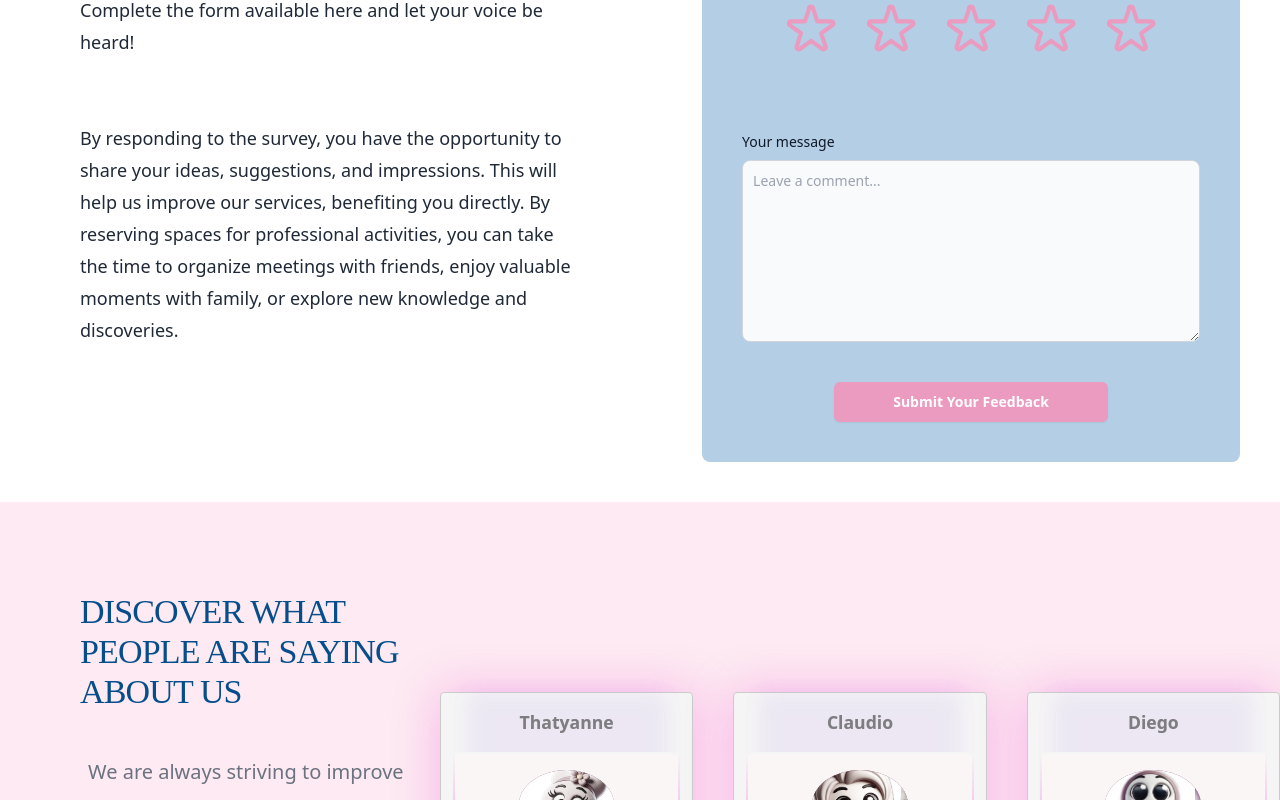
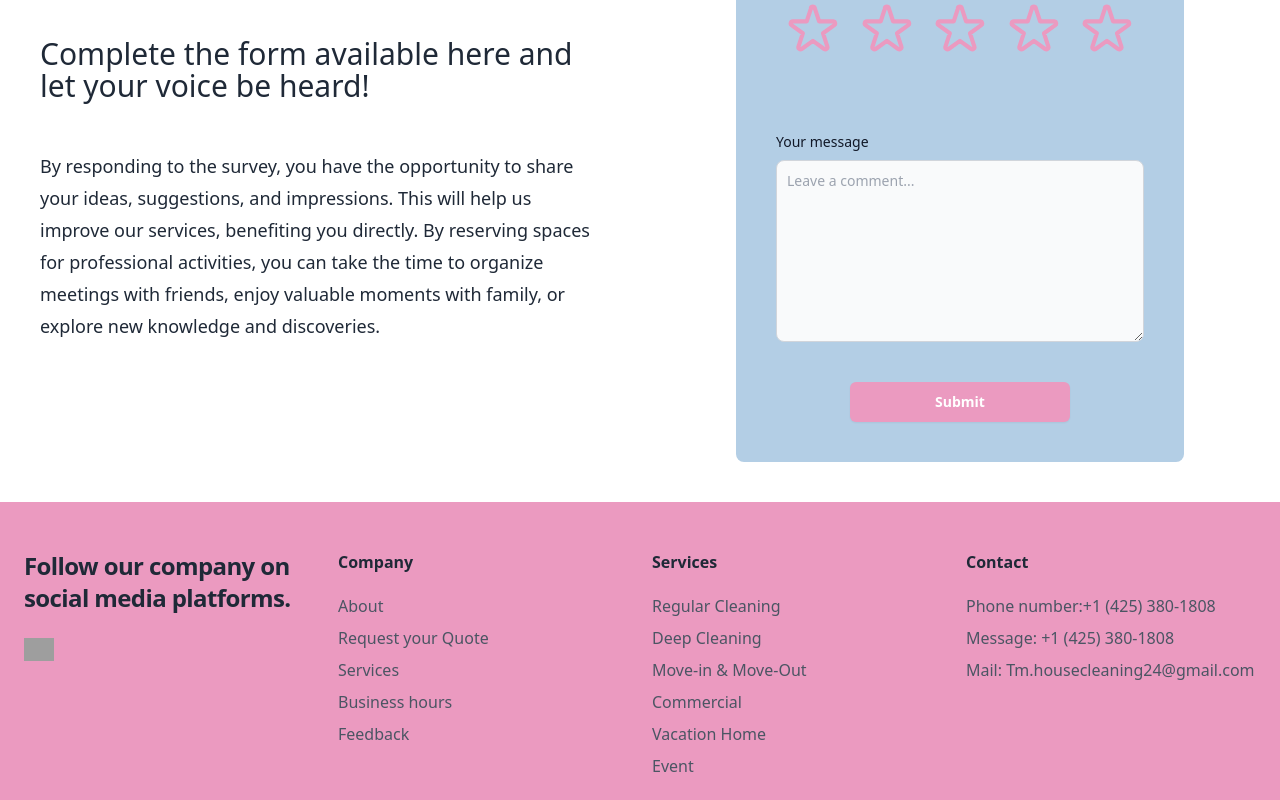
Before and after one commit to Claubis/tm-project-site, a Next.js app: page / in a window 1280 px wide. Shown: the part 6360-7160 px from the top of the page. Built offline with nearby package versions, Linux system fonts and the light colour scheme; grey boxes are pictures that could not be loaded.

Commit message:
criacao dos links

```diff
--- a/src/app/Footer/page.tsx
+++ b/src/app/Footer/page.tsx
@@ -8,7 +8,7 @@ npm install --save @fortawesome/fontawesome-svg-core @fortawesome/free-solid-svg
 import React from 'react';
 import { faEnvelope} from '@fortawesome/free-solid-svg-icons';
 import { FontAwesomeIcon } from '@fortawesome/react-fontawesome';
-
+import Link from 'next/link';
 
 
 export default function Footer() {
@@ -31,11 +31,11 @@ export default function Footer() {
                         <p className="font-semibold text-gray-800 dark:text-white">Company</p>
 
                         <div className="flex flex-col items-start mt-5 space-y-2">
-                            <p className="text-gray-600 transition-colors duration-300 dark:text-gray-300 dark:hover:text-blue-400 hover:underline hover:cursor-pointer hover:text-blue-500">About</p>
-                            <p className="text-gray-600 transition-colors duration-300 dark:text-gray-300 dark:hover:text-blue-400 hover:underline hover:cursor-pointer hover:text-blue-500">Request your Quote</p>
-                            <p className="text-gray-600 transition-colors duration-300 dark:text-gray-300 dark:hover:text-blue-400 hover:underline hover:cursor-pointer hover:text-blue-500">Services</p>
-                            <p className="text-gray-600 transition-colors duration-300 dark:text-gray-300 dark:hover:text-blue-400 hover:underline hover:cursor-pointer hover:text-blue-500">Business hours</p>
-                            <p className="text-gray-600 transition-colors duration-300 dark:text-gray-300 dark:hover:text-blue-400 hover:underline hover:cursor-pointer hover:text-blue-500">Feedback</p>
+                            <p className="text-gray-600 transition-colors duration-300 dark:text-gray-300 dark:hover:text-blue-400 hover:underline hover:cursor-pointer hover:text-blue-500"><Link href="/About">About</Link></p>
+                            <p className="text-gray-600 transition-colors duration-300 dark:text-gray-300 dark:hover:text-blue-400 hover:underline hover:cursor-pointer hover:text-blue-500"><Link href="/FormQuote">Request your Quote</Link></p>
+                            <p className="text-gray-600 transition-colors duration-300 dark:text-gray-300 dark:hover:text-blue-400 hover:underline hover:cursor-pointer hover:text-blue-500"><Link href="/Services">Services</Link></p>
+                            <p className="text-gray-600 transition-colors duration-300 dark:text-gray-300 dark:hover:text-blue-400 hover:underline hover:cursor-pointer hover:text-blue-500"><Link href="/About">Business hours</Link></p>
+                            <p className="text-gray-600 transition-colors duration-300 dark:text-gray-300 dark:hover:text-blue-400 hover:underline hover:cursor-pointer hover:text-blue-500"><Link href="/FormFeedback">Feedback</Link></p>
                         </div>
                     </div>
 
@@ -56,9 +56,14 @@ export default function Footer() {
                         <p className="font-semibold text-gray-800 dark:text-white">Contact</p>
 
                         <div className="flex flex-col items-start mt-5 space-y-2">
-                            <p className="text-gray-600 transition-colors duration-300 dark:text-gray-300 dark:hover:text-blue-400 hover:underline hover:cursor-pointer hover:text-blue-500">Phone</p>
-                            <p className="text-gray-600 transition-colors duration-300 dark:text-gray-300 dark:hover:text-blue-400 hover:underline hover:cursor-pointer hover:text-blue-500">Message</p>
-                            <p className="text-gray-600 transition-colors duration-300 dark:text-gray-300 dark:hover:text-blue-400 hover:underline hover:cursor-pointer hover:text-blue-500">Mail</p>
+
+                            <p className="text-gray-600 transition-colors duration-300 dark:text-gray-300 dark:hover:text-blue-400 hover:underline hover:cursor-pointer hover:text-blue-500">Phone number:+1 (425) 380-1808</p>
+
+                            <p className="text-gray-600 transition-colors duration-300 dark:text-gray-300 dark:hover:text-blue-400 hover:underline hover:cursor-pointer hover:text-blue-500">
+
+                            <a className="rede_social sms" href="sms:+4253801808"/>Message: +1 (425) 380-1808</p>
+
+                            <p className="text-gray-600 transition-colors duration-300 dark:text-gray-300 dark:hover:text-blue-400 hover:underline hover:cursor-pointer hover:text-blue-500">Mail: Tm.housecleaning24@gmail.com</p>
 
                         </div>
                     </div>
--- a/src/app/FormFeedback/page.tsx
+++ b/src/app/FormFeedback/page.tsx
@@ -40,19 +40,19 @@ export default function FormFeedback(){
 
         <div className="bg-[#FFFFF] min-h-full md:flex md:justify-center md:content-center ">
 
-            <div className="w-[100%] flex flex-col justify-content content-center gap-10 p-10 md:p-20 mt-10">
+            <div className="w-[100%] md:pl-10 flex flex-col justify-center gap-10 mt-20 p-10">
 
-                    <h1 className="text-4xl font-bold tracking-tight text-[#064E8B] sm:text-6xl uppercase">Your opinion is essential to us!</h1>
+                    <h1 className="text-6xl font-bold tracking-tight text-[#064E8B]  uppercase ">Your opinion is essential to us!</h1>
 
-                    <h2 className="mt-6 text-lg leading-8 text-gray-800">Complete the form available here and let your voice be heard!</h2>
+                    <h2 className="mt-2 text-3xl leading-8 text-gray-800">Complete the form available here and let your voice be heard!</h2>
 
-                    <p className="mt-6 text-lg leading-8 text-gray-800">By responding to the survey, you have the opportunity to share your ideas, suggestions, and impressions. This will help us improve our services, benefiting you directly. By reserving spaces for professional activities, you can take the time to organize meetings with friends, enjoy valuable moments with family, or explore new knowledge and discoveries.</p>
+                    <p className="mt-2 text-lg leading-8 text-gray-800">By responding to the survey, you have the opportunity to share your ideas, suggestions, and impressions. This will help us improve our services, benefiting you directly. By reserving spaces for professional activities, you can take the time to organize meetings with friends, enjoy valuable moments with family, or explore new knowledge and discoveries.</p>
 
             </div>
 
             <div className="w-[100%] bg-[#FFFFF] p-10">
 
-                <form className="w-[100%] mx-auto bg-[#B3CEE5] rounded-lg p-10 grid-cols-* md:mt-20">
+                <form className="w-[100%] md:w-[80%] mx-auto bg-[#B3CEE5] rounded-lg p-10 grid-cols-* md:mt-20">
 
                     <div className="">
 
@@ -89,12 +89,10 @@ export default function FormFeedback(){
                     </div>
 
                     <div className='flex justify-center text-center mt-10'>
-                    <a
-                    href="#"
-                    className="rounded-md bg-[#EB9AC0] px-3.5 py-2.5 text-sm font-semibold text-white shadow-sm hover:bg-[#FDEAF2] hover:text-black focus-visible:outline focus-visible:outline-2 focus-visible:outline-offset-2 focus-visible:outline-indigo-600 w-[80%] md:w-[60%]"
-                    >
-                    Submit Your Feedback
-                    </a>
+
+                    <div className='rounded-md bg-[#EB9AC0] px-3.5 py-2.5 text-sm font-semibold text-white shadow-sm hover:bg-[#FDEAF2] hover:text-black focus-visible:outline focus-visible:outline-2 focus-visible:outline-offset-2 focus-visible:outline-indigo-600 w-[80%] md:w-[60%]'>
+                        <button type='submit'>Submit</button>
+                    </div>
                 </div>
 
 
--- a/src/app/FormQuote/page.tsx
+++ b/src/app/FormQuote/page.tsx
@@ -60,7 +60,7 @@ export default function FormQuote() {
                 Next
                 </button>
             ) : (
-                <button className="mt-4 bg-green-500 hover:bg-green-700 text-white py-2 px-4 rounded">
+                <button className="mt-4 bg-green-500 hover:bg-green-700 text-white py-2 px-4 rounded" type='submit'>
                 Send
                 </button>
             )}
@@ -370,11 +370,11 @@ const Schedule = () => {
                 </div>
             </div>
 
-            <div className="w-[26.5rem]">
+            <div className="sm:col-span-6">
 
-                <label className="block mb-2 text-sm font-medium text-gray-900 dark:text-white">Aditional information</label>
+                <label className="flex mb-2 text-sm font-medium text-gray-900 dark:text-white">Aditional information</label>
 
-                <textarea id="message" rows={8} className="block p-2.5 w-full text-sm text-gray-900 bg-gray-50 rounded-lg border border-gray-300 focus:ring-blue-500 focus:border-blue-500 dark:bg-gray-700 dark:border-gray-600 dark:placeholder-gray-400 dark:text-white dark:focus:ring-blue-500 dark:focus:border-blue-500" placeholder="Leave a comment..."></textarea>
+                <textarea id="message" rows={5} className="block p-2 w-full text-lg text-gray-900 bg-gray-50 rounded-lg border border-gray-300 focus:ring-blue-500 focus:border-blue-500 dark:bg-gray-700 dark:border-gray-600 dark:placeholder-gray-400 dark:text-white dark:focus:ring-blue-500 dark:focus:border-blue-500" placeholder="Leave a comment..."></textarea>
 
             </div>
 
--- a/src/app/page.tsx
+++ b/src/app/page.tsx
@@ -24,7 +24,7 @@ export default function Home() {
         <CarroselServices/>
         <FormQuote/>
         <FormFeedback/>
-        <AboutFeedback/>
+        {/*<AboutFeedback/>*/}
     </div>
   );
 }
```
